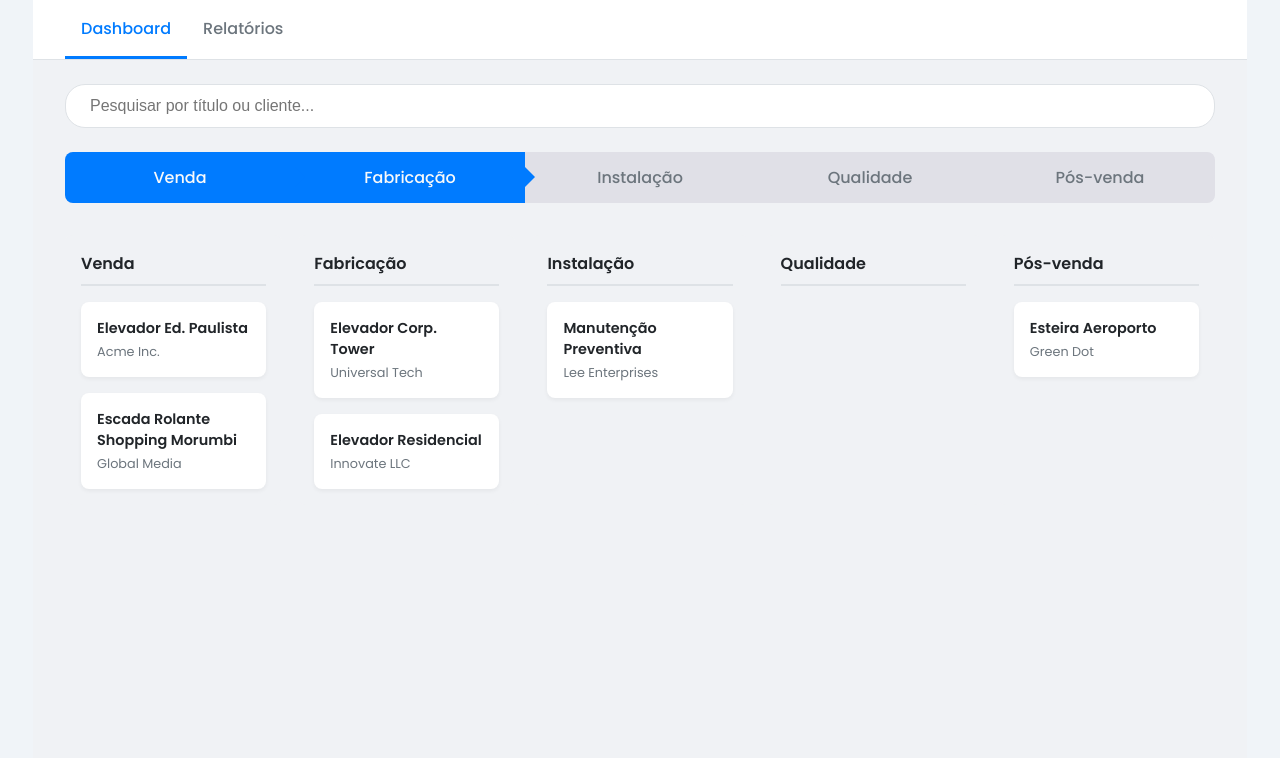
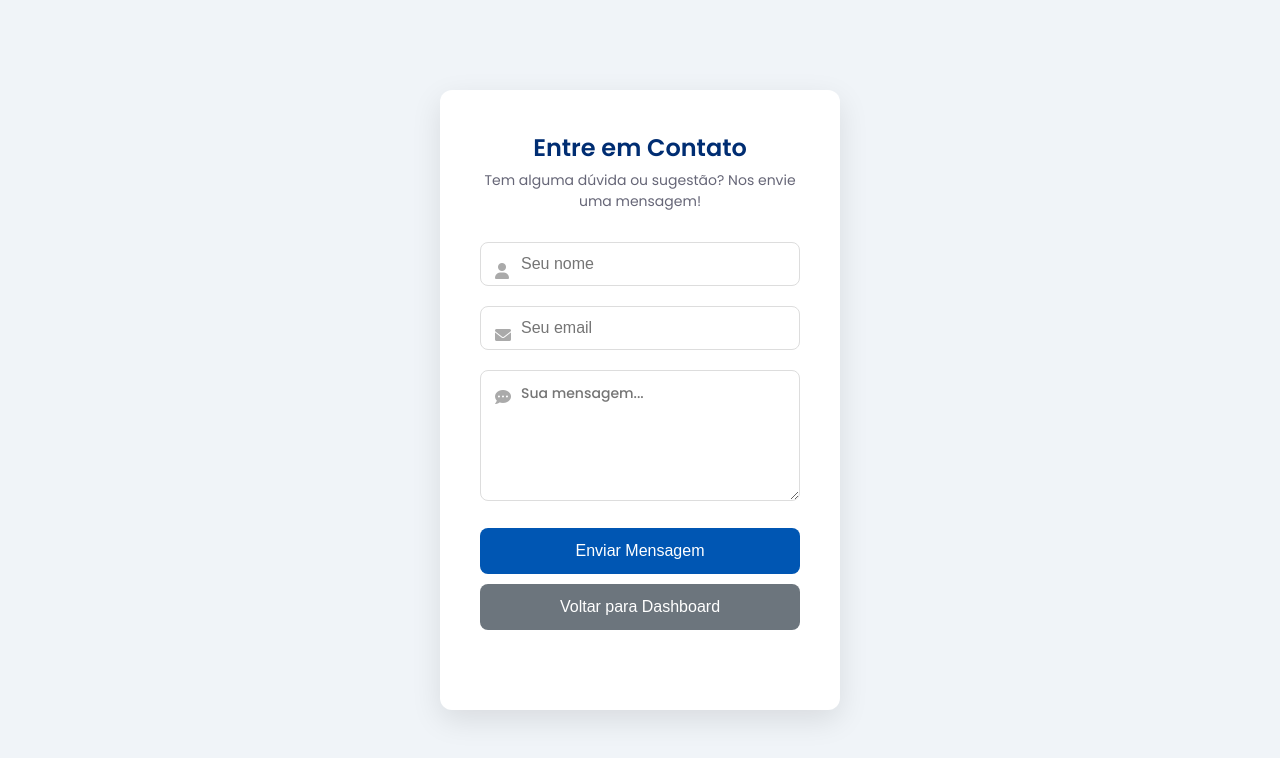
Before and after one commit to JFrois/Sistema-Otis, a React (Vite) app: page /contato in a window 1280 px wide. Before the commit this address led to /dashboard. Shown: the top 758 px of the page. Built offline with nearby package versions, Linux system fonts and the light colour scheme; sample sign-in values are in the browser's storage.

Commit message:
Feature e refactor: Feita a ligacao entre as paginas que faltavam (Relatórios e Contato)

```diff
--- a/package.json
+++ b/package.json
@@ -10,6 +10,7 @@
     "preview": "vite preview"
   },
   "dependencies": {
+    "@emailjs/browser": "^4.4.1",
     "@fortawesome/fontawesome-svg-core": "^7.0.1",
     "@fortawesome/free-solid-svg-icons": "^7.0.1",
     "@fortawesome/react-fontawesome": "^3.0.2",
--- a/src/App.jsx
+++ b/src/App.jsx
@@ -5,6 +5,7 @@ import LoginPage from './pages/LoginPage.jsx';
 import CreateAccountPage from './pages/CreateAccountPage.jsx';
 import DashboardPage from './pages/DashboardPage.jsx';
 import ReportePage from './pages/ReportePage.jsx';
+import FormContact from './pages/FormContact.jsx';
 
 function App() {
   const [users, setUsers] = useState([{ email: 'admin@otis.com', password: 'admin' }]);
@@ -53,6 +54,11 @@ function App() {
       />
 
       <Route
+        path="/contato"
+        element={isAuthenticated ? <FormContact onLogout={handleLogout} /> : <Navigate to="/login" />}
+      />
+
+      <Route
         path="*"
         element={<Navigate to={isAuthenticated ? "/dashboard" : "/login"} />}
       />
--- a/src/components/Header.jsx
+++ b/src/components/Header.jsx
@@ -1,6 +1,7 @@
-// src/components/Header.jsx (Atualizado)
+// src/components/Header.jsx (Melhorado)
 import React from 'react';
-import { useLocation } from 'react-router-dom';
+// IMPORTANTE: Importar Link junto com useLocation
+import { useLocation, Link } from 'react-router-dom';
 import '../styles/dashboard.css';
 
 function Header() {
@@ -10,18 +11,24 @@ function Header() {
     <header className="dashboard-header">
       {/* ... (header-logo) ... */}
       <nav className="header-nav">
-        <a
-          href="/dashboard"
+        <Link // Usar Link ao invés de <a>
+          to="/dashboard" // Usar 'to' ao invés de 'href'
           className={location.pathname === '/dashboard' ? 'nav-link active' : 'nav-link'}
         >
           Dashboard
-        </a>
-        <a
-          href="/relatorios"
+        </Link>
+        <Link
+          to="/relatorios"
           className={location.pathname === '/relatorios' ? 'nav-link active' : 'nav-link'}
         >
           Relatórios
-        </a>
+        </Link>
+        <Link
+          to="/contato" // Nova rota de contato
+          className={location.pathname === '/contato' ? 'nav-link active' : 'nav-link'}
+        >
+          Contato
+        </Link>
       </nav>
       {/* ... (header-user) ... */}
     </header>
--- a/src/pages/FormContact.jsx
+++ b/src/pages/FormContact.jsx
@@ -1,9 +1,14 @@
 import React, { useState } from 'react';
+// 1. Importar useNavigate para a navegação
+import { useNavigate } from 'react-router-dom';
 import emailjs from '@emailjs/browser';
 import FeedbackMessage from '../components/FeedbackMessage';
 import '../styles/styles.css';
 
-function FormularioContato() {
+function FormContact() {
+    // 2. Inicializar o hook useNavigate
+    const navigate = useNavigate();
+
     const [formData, setFormData] = useState({ name: '', email: '', message: '' });
     const [isSubmitting, setIsSubmitting] = useState(false);
     const [feedback, setFeedback] = useState({ message: '', type: '' });
@@ -35,6 +40,13 @@ function FormularioContato() {
             });
     };
 
+    // Função para voltar para o dashboard
+    const handleGoBack = () => {
+        // Redireciona para a rota /dashboard
+        navigate('/dashboard');
+        // Alternativamente, se quiser voltar para a página anterior, use: navigate(-1);
+    };
+
     return (
         <main className="login-wrapper">
             <div className="login-card">
@@ -44,6 +56,8 @@ function FormularioContato() {
                 </div>
 
                 <form id="form" onSubmit={handleSubmit}>
+                    {/* ... Campos de Input (Nome, Email, Mensagem) ... */}
+
                     {/* Campo Nome com Label */}
                     <div className="input-group">
                         <label htmlFor="name" style={{ display: 'none' }}>Nome</label>
@@ -93,8 +107,19 @@ function FormularioContato() {
                         ></textarea>
                     </div>
 
+                    {/* Botão de Enviar */}
                     <button type="submit" disabled={isSubmitting}>
                         {isSubmitting ? 'Enviando...' : 'Enviar Mensagem'}
+                    </button>
+
+                    {/* 3. NOVO: Botão de Voltar para o Dashboard */}
+                    <button
+                        type="button" // Use type="button" para evitar que ele tente enviar o formulário
+                        onClick={handleGoBack}
+                        // Adicione um estilo ou classe para separar/diferenciar este botão do de envio
+                        style={{ marginTop: '10px', backgroundColor: '#6c757d' }}
+                    >
+                        Voltar para Dashboard
                     </button>
                 </form>
 
@@ -107,4 +132,4 @@ function FormularioContato() {
     );
 }
 
-export default FormularioContato;
+export default FormContact;
```
Also changed, not shown: 1 other file (tests, documents, lock files or other folders).
